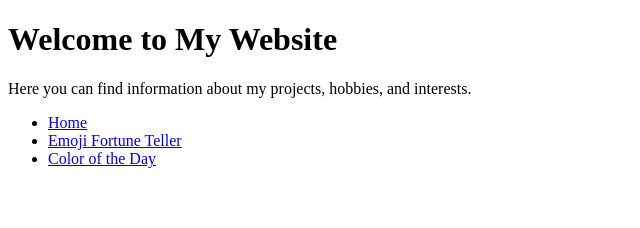
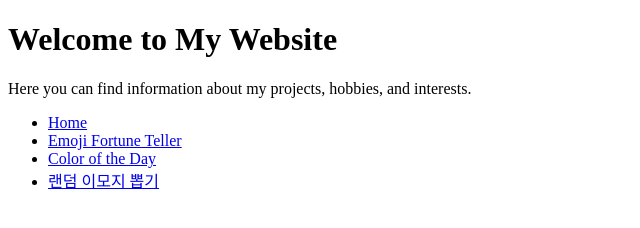
Before and after one commit to smoothworking/glee320.github.io, a plain HTML site: page index.html in a window 1280 px wide. Shown: the whole page, without its empty margins (0-640 px from the left). Drawn offline with Linux system fonts and the light colour scheme.

Commit message:
Update index.html

```diff
--- a/index.html
+++ b/index.html
@@ -15,6 +15,8 @@
         <li><a href="index.html">Home</a></li>
         <li><a href="fortuneteller.html">Emoji Fortune Teller</a></li>
         <li><a href="coloroftheday.html">Color of the Day</a></li>
+        <li><a href="이모지뽑기4.html">랜덤 이모지 뽑기</a></li>
+
       </ul>
     </nav>
   </header>
```
